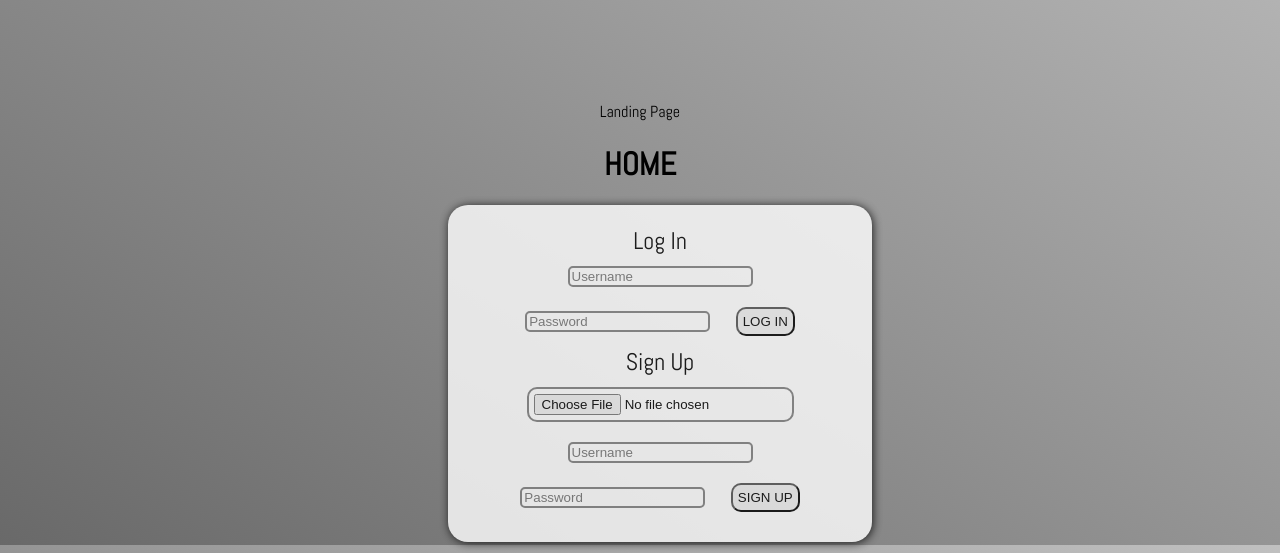
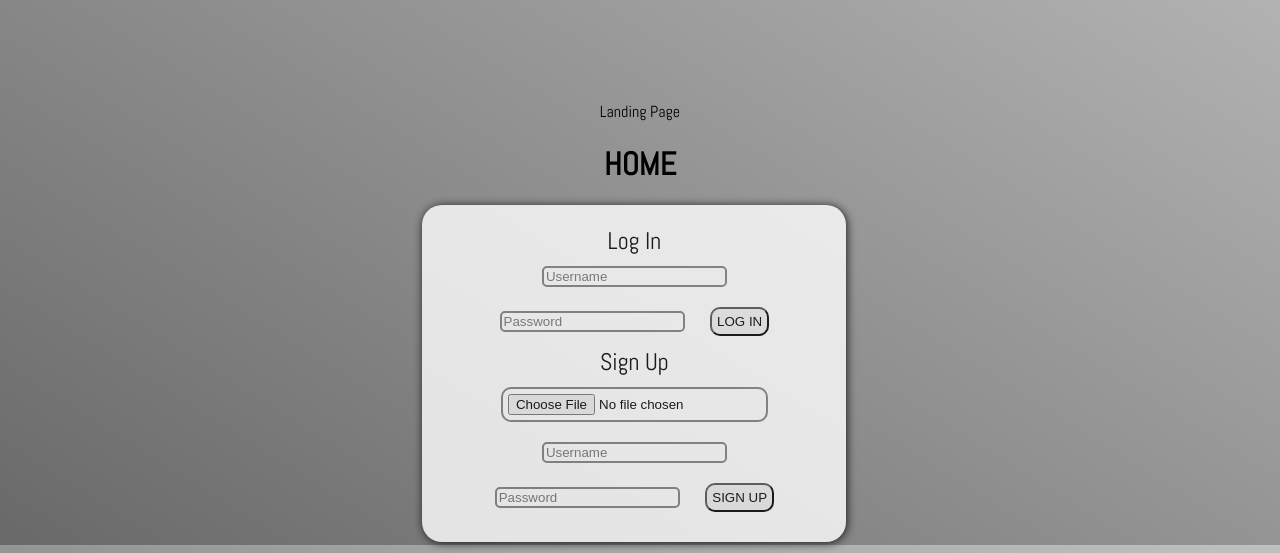
Before and after one commit to vshalprashr/presenceplugin, a Flask app: page / in a window 1280 px wide. Shown: the part 255-808 px from the top of the page. Run offline with Flask 2, Linux system fonts and the light colour scheme; some libraries are stand-ins or nearby versions.

Commit message:
Update index.html

```diff
--- a/templates/index.html
+++ b/templates/index.html
@@ -24,7 +24,7 @@
     	.loginpage{
     		overflow: auto;
     		position: absolute;
-    		left: 35vw;
+    		left: 33vw;
 			width: 30vw;
 			background-color: white;
 			border-radius: 20px;
```
